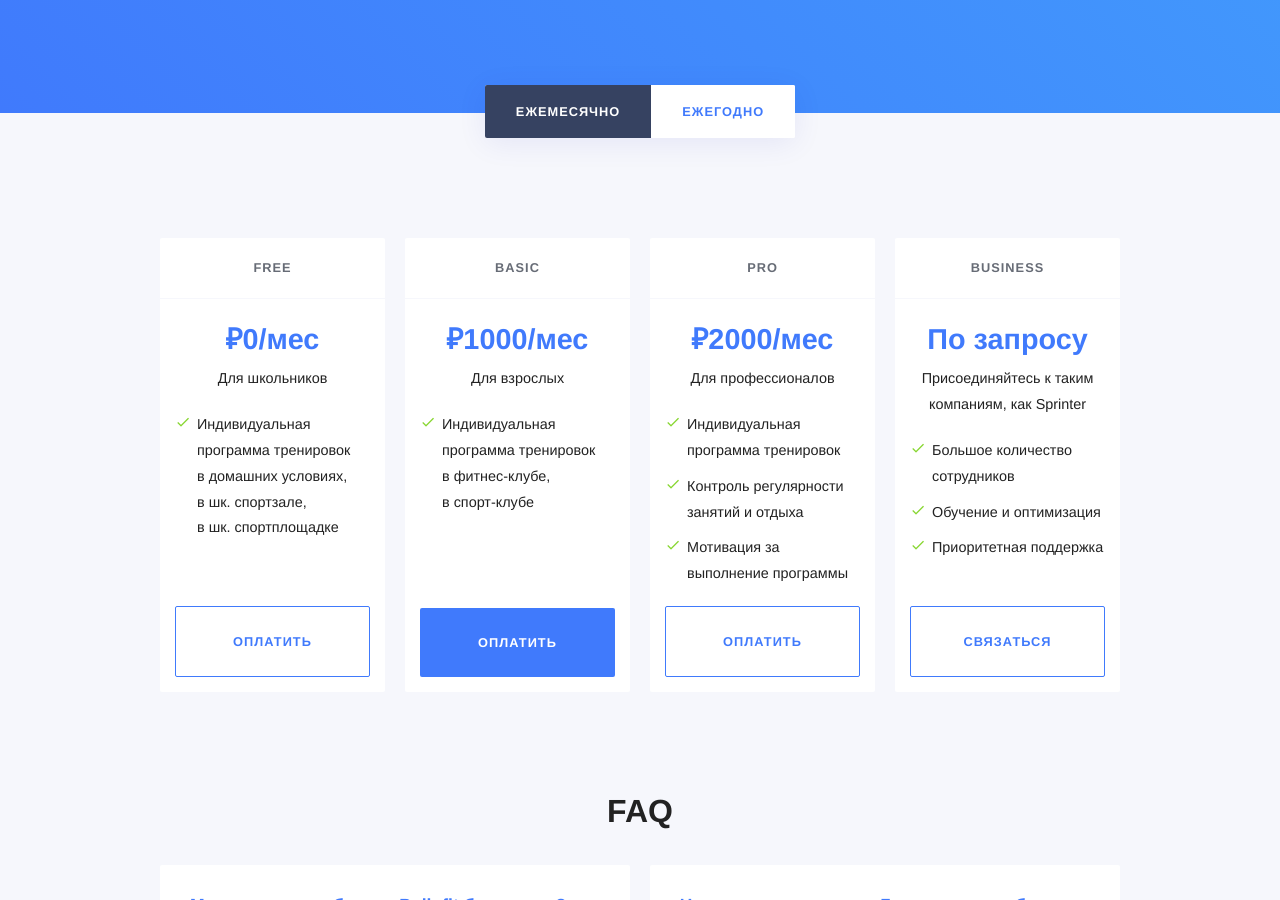
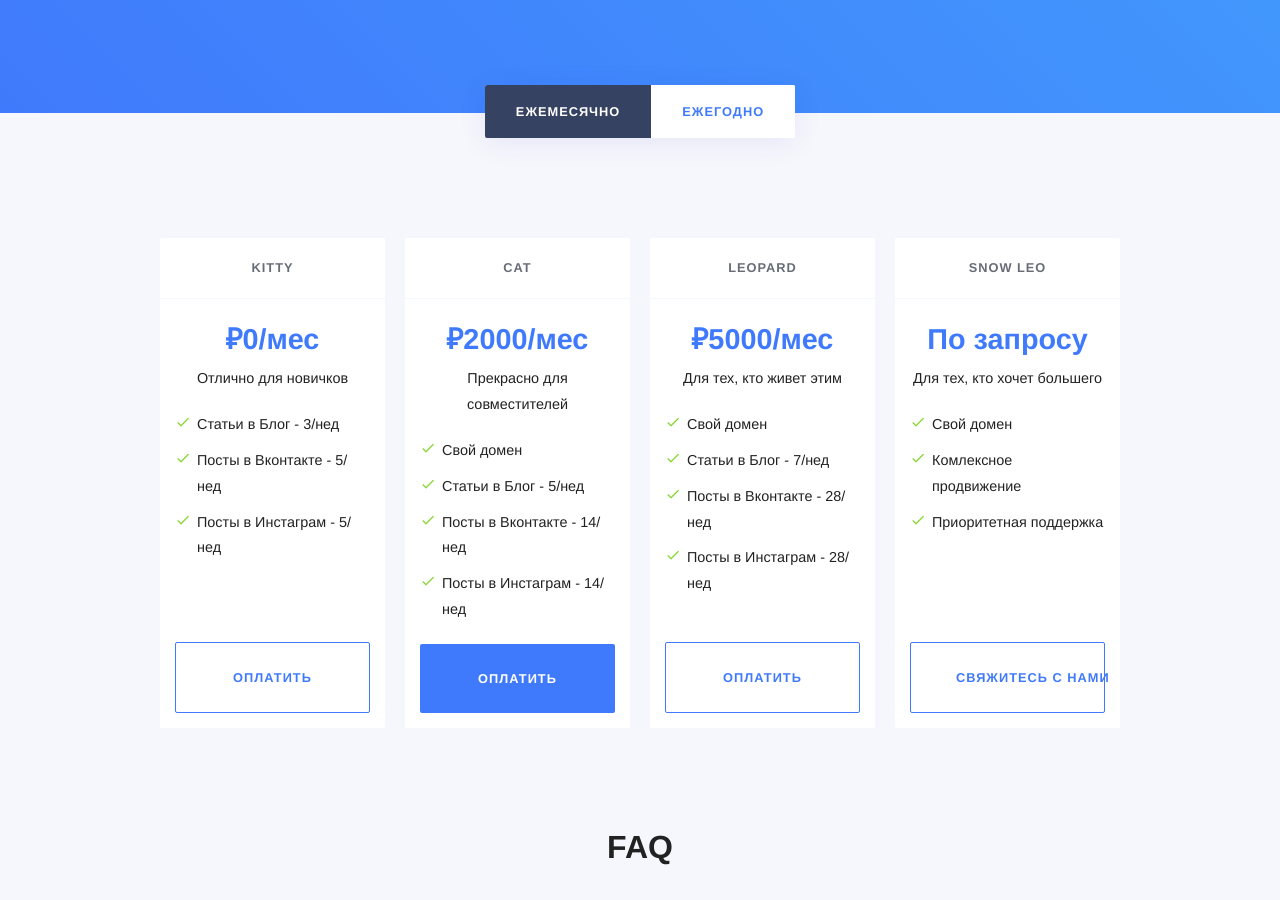
Before and after one commit to RakhimyanTim/adroholic.github.io, a Jekyll site: the page built from pages/pricing.html, in a window 1280 px wide and 900 px high, scrolled down 252 px. Built offline with Jekyll 4.4.1, drawn with Linux system fonts in a browser that asks for light colours; some web fonts are replaced.

Commit message:
Update plans.yml

```diff
--- a/_data/plans.yml
+++ b/_data/plans.yml
@@ -1,28 +1,34 @@
-- name: Free
+- name: Kitty
   price: 0
-  sub: Для школьников
+  sub: Отлично для новичков
   features:
-    - Индивидуальная программа тренировок <br>в домашних условиях, <br>в шк. спортзале, <br>в шк. спортплощадке
-- name: Basic
-  price: 1000
-  sub: Для взрослых
+    - Статьи в Блог - 3/нед
+    - Посты в Вконтакте - 5/нед
+    - Посты в Инстаграм - 5/нед
+- name: Cat
+  price: 2000
+  sub: Прекрасно для совместителей
   highlight: true
   features:
-    - Индивидуальная программа тренировок <br>в фитнес-клубе, <br>в спорт-клубе
-- name: Pro
-  price: 2000
-  sub: Для профессионалов
+    - Свой домен
+    - Статьи в Блог - 5/нед
+    - Посты в Вконтакте - 14/нед
+    - Посты в Инстаграм - 14/нед
+- name: Leopard
+  price: 5000
+  sub: Для тех, кто живет этим
   features:
-    - Индивидуальная программа тренировок
-    - Контроль регулярности занятий и отдыха
-    - Мотивация за выполнение программы
-- name: Business
+    - Свой домен
+    - Статьи в Блог - 7/нед
+    - Посты в Вконтакте - 28/нед
+    - Посты в Инстаграм - 28/нед
+- name: Snow Leo
   price_alt: По запросу
-  sub: Присоединяйтесь к таким компаниям, как Sprinter
+  sub: Для тех, кто хочет большего
   features:
-    - Большое количество сотрудников
-    - Обучение и оптимизация
+    - Свой домен
+    - Комлексное продвижение
     - Приоритетная поддержка
   cta:
-    text: Связаться
+    text: Свяжитесь с нами
     link: /contact/
```
